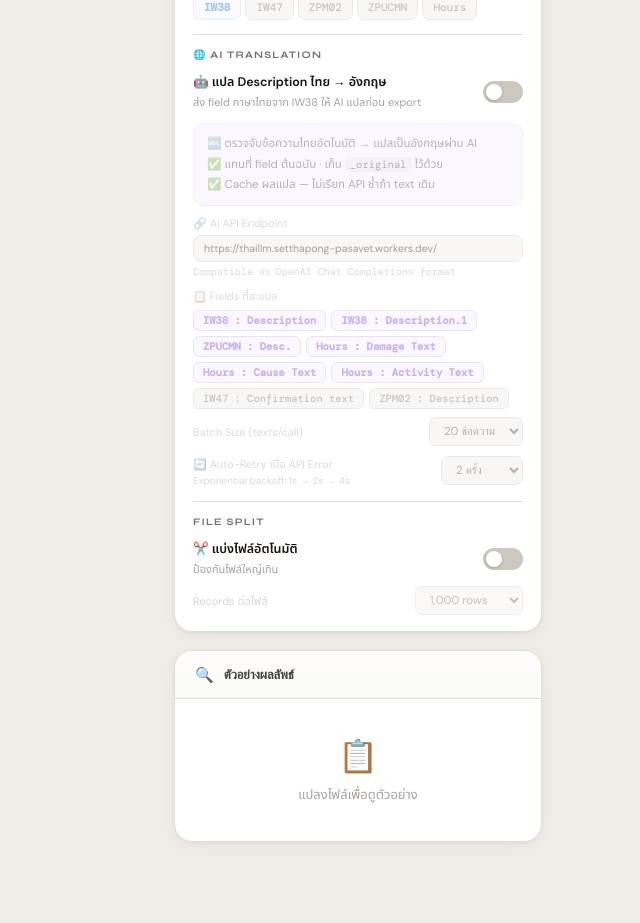
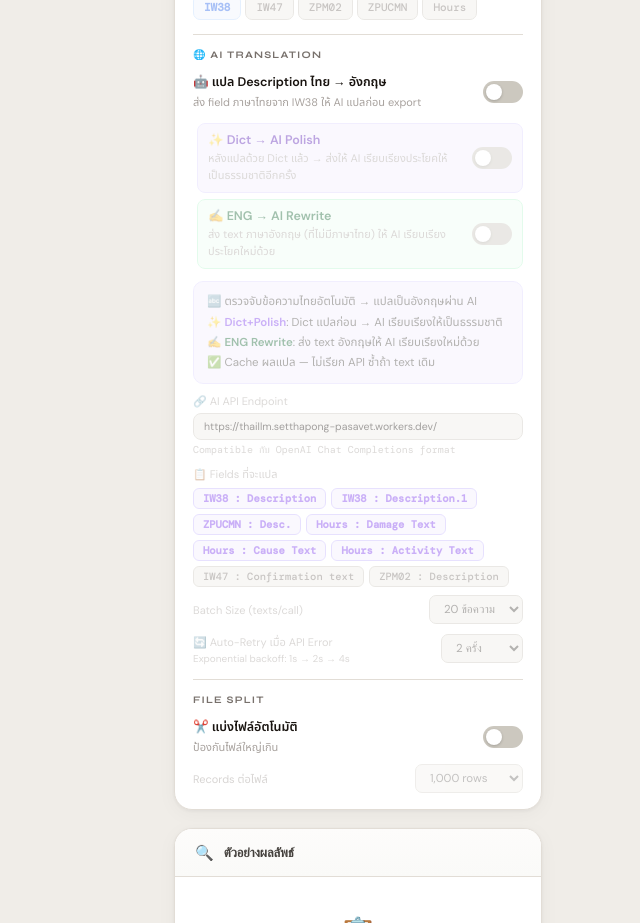
Before and after one commit to rdstockth/sap-excel-converter, a Vue app: page / in a window 1280 px wide. Shown: the part 1040-1963 px from the top of the page, without its empty margins (640-1280 px from the left). Before the commit the page ends 1938 px from the top, so only its background shows below. Built offline with nearby package versions, Linux system fonts and the light colour scheme.

Commit message:
Update App.vue

```diff
--- a/src/App.vue
+++ b/src/App.vue
@@ -14,7 +14,7 @@ const { translateFields, translateCache, translateStatus, aiLog, clearLog, toggl
 // ── Translation Log Panel ──
 const logPanelOpen  = ref(false)
 const logSearch     = ref('')
-const logFilter     = ref('all')   // 'all' | 'dict' | 'ai' | 'ai-retry'
+const logFilter     = ref('all')   // 'all' | 'dict' | 'dict-polish' | 'ai' | 'ai-retry' | 'eng-rewrite'
 const logPage       = ref(1)
 const LOG_PAGE_SIZE = 50
 
@@ -35,9 +35,11 @@ const totalLogPages = computed(() => Math.max(1, Math.ceil(filteredLog.value.len
 
 const logStats = computed(() => ({
   total: aiLog.value.length,
-  dict:    aiLog.value.filter(e => e.source === 'dict').length,
-  ai:      aiLog.value.filter(e => e.source === 'ai').length,
-  aiRetry: aiLog.value.filter(e => e.source === 'ai-retry').length,
+  dict:       aiLog.value.filter(e => e.source === 'dict').length,
+  dictPolish: aiLog.value.filter(e => e.source === 'dict-polish').length,
+  ai:         aiLog.value.filter(e => e.source === 'ai').length,
+  aiRetry:    aiLog.value.filter(e => e.source === 'ai-retry').length,
+  engRewrite: aiLog.value.filter(e => e.source === 'eng-rewrite').length,
 }))
 
 function downloadLog() {
@@ -73,6 +75,8 @@ const settings = reactive({
   splitFile:     false,
   splitSize:     1000,
   aiTranslate:   false,
+  dictPolish:    false,
+  engRewrite:    false,
   aiApiEndpoint: 'https://thaillm.setthapong-pasavet.workers.dev/',
   batchSize:     20,
   maxRetries:    2,
@@ -239,7 +243,7 @@ async function convertAll(mode) {
 
         if (settings.aiTranslate) {
           const singleData = {}; singleData[tableType] = records
-          const msg = await runTranslation(singleData, settings.aiApiEndpoint, settings.batchSize, settings.maxRetries)
+          const msg = await runTranslation(singleData, settings.aiApiEndpoint, settings.batchSize, settings.maxRetries, { dictPolish: settings.dictPolish, engRewrite: settings.engRewrite })
           if (msg) showToast(msg)
         }
 
@@ -325,7 +329,7 @@ async function mergeAndRag() {
 
     if (settings.aiTranslate) {
       progress.label = 'กำลังแปลภาษา...'
-      const msg = await runTranslation(allTableData, settings.aiApiEndpoint, settings.batchSize, settings.maxRetries)
+      const msg = await runTranslation(allTableData, settings.aiApiEndpoint, settings.batchSize, settings.maxRetries, { dictPolish: settings.dictPolish, engRewrite: settings.engRewrite })
       if (msg) showToast(msg)
     }
 
@@ -651,10 +655,31 @@ onMounted(() => initWorker())
               <label class="toggle"><input type="checkbox" v-model="settings.aiTranslate"><div class="toggle-track"></div></label>
             </div>
 
+            <div :style="{opacity: settings.aiTranslate ? '1' : '0.4'}" style="display:flex;flex-direction:column;gap:6px;padding-left:4px">
+              <!-- Mode: Dict → AI Polish -->
+              <div class="setting-row" style="background:var(--accent2-lt);border-radius:8px;padding:8px 10px;border:1px solid #DDD6FE">
+                <div>
+                  <div class="setting-label" style="color:#5B21B6">✨ Dict → AI Polish</div>
+                  <div class="setting-sub">หลังแปลด้วย Dict แล้ว → ส่งให้ AI เรียบเรียงประโยคให้เป็นธรรมชาติอีกครั้ง</div>
+                </div>
+                <label class="toggle"><input type="checkbox" v-model="settings.dictPolish" :disabled="!settings.aiTranslate"><div class="toggle-track"></div></label>
+              </div>
+
+              <!-- Mode: ENG → AI Rewrite -->
+              <div class="setting-row" style="background:#F0FDF4;border-radius:8px;padding:8px 10px;border:1px solid #BBF7D0">
+                <div>
+                  <div class="setting-label" style="color:#166534">✍️ ENG → AI Rewrite</div>
+                  <div class="setting-sub">ส่ง text ภาษาอังกฤษ (ที่ไม่มีภาษาไทย) ให้ AI เรียบเรียงประโยคใหม่ด้วย</div>
+                </div>
+                <label class="toggle"><input type="checkbox" v-model="settings.engRewrite" :disabled="!settings.aiTranslate"><div class="toggle-track"></div></label>
+              </div>
+            </div>
+
             <div :style="{opacity: settings.aiTranslate ? '1' : '0.4'}" style="display:flex;flex-direction:column;gap:8px">
               <div class="info-box purple">
                 🔤 ตรวจจับข้อความไทยอัตโนมัติ → แปลเป็นอังกฤษผ่าน AI<br>
-                ✅ แทนที่ field ต้นฉบับ · เก็บ <code>_original</code> ไว้ด้วย<br>
+                ✨ <strong style="color:#7C3AED">Dict+Polish</strong>: Dict แปลก่อน → AI เรียบเรียงให้เป็นธรรมชาติ<br>
+                ✍️ <strong style="color:#166534">ENG Rewrite</strong>: ส่ง text อังกฤษให้ AI เรียบเรียงใหม่ด้วย<br>
                 ✅ Cache ผลแปล — ไม่เรียก API ซ้ำถ้า text เดิม
               </div>
 
@@ -797,11 +822,17 @@ onMounted(() => initWorker())
           <span class="log-stat-chip dict" @click="logFilter='dict'; logPage=1" :class="{active: logFilter==='dict'}">
             📖 Dict <strong>{{ logStats.dict }}</strong>
           </span>
+          <span v-if="logStats.dictPolish > 0" class="log-stat-chip dict-polish" @click="logFilter='dict-polish'; logPage=1" :class="{active: logFilter==='dict-polish'}">
+            ✨ Polish <strong>{{ logStats.dictPolish }}</strong>
+          </span>
           <span class="log-stat-chip ai" @click="logFilter='ai'; logPage=1" :class="{active: logFilter==='ai'}">
             🤖 AI <strong>{{ logStats.ai }}</strong>
           </span>
           <span v-if="logStats.aiRetry > 0" class="log-stat-chip retry" @click="logFilter='ai-retry'; logPage=1" :class="{active: logFilter==='ai-retry'}">
             🔄 Retry <strong>{{ logStats.aiRetry }}</strong>
+          </span>
+          <span v-if="logStats.engRewrite > 0" class="log-stat-chip eng-rewrite" @click="logFilter='eng-rewrite'; logPage=1" :class="{active: logFilter==='eng-rewrite'}">
+            ✍️ ENG Rewrite <strong>{{ logStats.engRewrite }}</strong>
           </span>
           <div style="flex:1"></div>
           <button class="log-btn-dl" @click.stop="downloadLog" title="Export เป็น .tsv">⬇ Export</button>
@@ -816,7 +847,7 @@ onMounted(() => initWorker())
 
         <!-- Table -->
         <div class="log-table-wrap">
-          <table class="log-table">
+            <table class="log-table">
             <thead>
               <tr>
                 <th style="width:40px">#</th>
@@ -829,19 +860,24 @@ onMounted(() => initWorker())
               <tr v-if="filteredLog.length === 0">
                 <td colspan="4" style="text-align:center;color:var(--sub2);padding:18px;font-size:11.5px">ไม่พบรายการที่ตรงกัน</td>
               </tr>
-              <tr v-for="(entry, i) in pagedLog" :key="entry.original + entry.source"
-                :class="['log-row', 'log-row--' + entry.source]">
+              <tr v-for="(entry, i) in pagedLog" :key="entry.original + entry.source + i"
+                :class="['log-row', 'log-row--' + entry.source.replace(/-/g, '_')]">
                 <td class="log-no">{{ (logPage - 1) * 50 + i + 1 }}</td>
                 <td class="log-original">
                   <span class="log-text-cell" :title="entry.original">{{ entry.original }}</span>
                 </td>
                 <td class="log-translated">
+                  <!-- dict-polish: show dict intermediate step as faded line above -->
+                  <span v-if="entry.source === 'dict-polish' && entry.dictStep && entry.dictStep !== entry.translated"
+                    class="log-dict-step" :title="'Dict step: ' + entry.dictStep">
+                    {{ entry.dictStep }}
+                  </span>
                   <span class="log-text-cell" :title="entry.translated">{{ entry.translated }}</span>
                 </td>
                 <td class="log-source">
                   <span class="log-source-badge" :class="'badge--' + entry.source">
-                    {{ entry.source === 'dict' ? '📖' : entry.source === 'ai' ? '🤖' : '🔄' }}
-                    {{ entry.source === 'ai-retry' ? 'retry' : entry.source }}
+                    {{ entry.source === 'dict' ? '📖' : entry.source === 'ai' ? '🤖' : entry.source === 'dict-polish' ? '✨' : entry.source === 'eng-rewrite' ? '✍️' : '🔄' }}
+                    {{ { 'dict': 'dict', 'ai': 'AI', 'ai-retry': 'retry', 'dict-polish': 'polish', 'eng-rewrite': 'ENG' }[entry.source] || entry.source }}
                   </span>
                 </td>
               </tr>
@@ -926,10 +962,12 @@ header {
   background: var(--bg2); color: var(--sub);
 }
 .log-stat-chip:hover { background: var(--hover); }
-.log-stat-chip.active.all    { border-color: var(--accent);  background: var(--accent-lt);  color: var(--accent); }
-.log-stat-chip.active.dict   { border-color: #059669;        background: #ECFDF5;           color: #065F46; }
-.log-stat-chip.active.ai     { border-color: var(--accent2); background: var(--accent2-lt); color: #5B21B6; }
-.log-stat-chip.active.retry  { border-color: var(--warn);    background: var(--warn-lt);    color: #92400E; }
+.log-stat-chip.active.all         { border-color: var(--accent);  background: var(--accent-lt);  color: var(--accent); }
+.log-stat-chip.active.dict        { border-color: #059669;        background: #ECFDF5;           color: #065F46; }
+.log-stat-chip.active.dict-polish { border-color: #7C3AED;        background: #F5F3FF;           color: #5B21B6; }
+.log-stat-chip.active.ai          { border-color: var(--accent2); background: var(--accent2-lt); color: #5B21B6; }
+.log-stat-chip.active.retry       { border-color: var(--warn);    background: var(--warn-lt);    color: #92400E; }
+.log-stat-chip.active.eng-rewrite { border-color: #059669;        background: #F0FDF4;           color: #166534; }
 .log-stat-chip strong { font-weight: 700; }
 
 .log-btn-dl, .log-btn-clear {
@@ -963,9 +1001,11 @@ header {
 }
 .log-table td { padding: 6px 12px; vertical-align: middle; border-bottom: 1px solid var(--border-lt); }
 .log-row:hover td { background: var(--hover); }
-.log-row--dict td { background: rgba(5,150,105,.03); }
-.log-row--ai td   { background: rgba(139,92,246,.03); }
-.log-row--ai-retry td { background: rgba(245,158,11,.04); }
+.log-row--dict td         { background: rgba(5,150,105,.03); }
+.log-row--ai td           { background: rgba(139,92,246,.03); }
+.log-row--ai_retry td     { background: rgba(245,158,11,.04); }
+.log-row--dict_polish td  { background: rgba(124,58,237,.05); }
+.log-row--eng_rewrite td  { background: rgba(5,150,105,.05); }
 
 .log-no { color: var(--sub2); text-align: right; font-size: 10.5px; min-width: 40px; }
 .log-original  { }
@@ -974,6 +1014,13 @@ header {
   display: block; overflow: hidden;
   text-overflow: ellipsis; white-space: nowrap;
   color: var(--text);
+}
+.log-dict-step {
+  display: block; overflow: hidden;
+  text-overflow: ellipsis; white-space: nowrap;
+  font-size: 10px; color: #9CA3AF;
+  font-style: italic; margin-bottom: 2px;
+  border-left: 2px solid #DDD6FE; padding-left: 5px;
 }
 .log-original .log-text-cell  { color: #D97706; }
 .log-translated .log-text-cell { color: #1D4ED8; }
@@ -984,9 +1031,11 @@ header {
   font-size: 10px; font-weight: 700; padding: 2px 8px; border-radius: 10px;
   white-space: nowrap;
 }
-.badge--dict    { background: #ECFDF5; color: #065F46; border: 1px solid #6EE7B7; }
-.badge--ai      { background: var(--accent2-lt); color: #5B21B6; border: 1px solid #C4B5FD; }
-.badge--ai-retry { background: var(--warn-lt); color: #92400E; border: 1px solid #FCD34D; }
+.badge--dict         { background: #ECFDF5; color: #065F46; border: 1px solid #6EE7B7; }
+.badge--ai           { background: var(--accent2-lt); color: #5B21B6; border: 1px solid #C4B5FD; }
+.badge--ai-retry     { background: var(--warn-lt); color: #92400E; border: 1px solid #FCD34D; }
+.badge--dict-polish  { background: #F5F3FF; color: #5B21B6; border: 1px solid #A78BFA; }
+.badge--eng-rewrite  { background: #F0FDF4; color: #166534; border: 1px solid #86EFAC; }
 
 .log-pagination {
   display: flex; align-items: center; justify-content: center;
```
